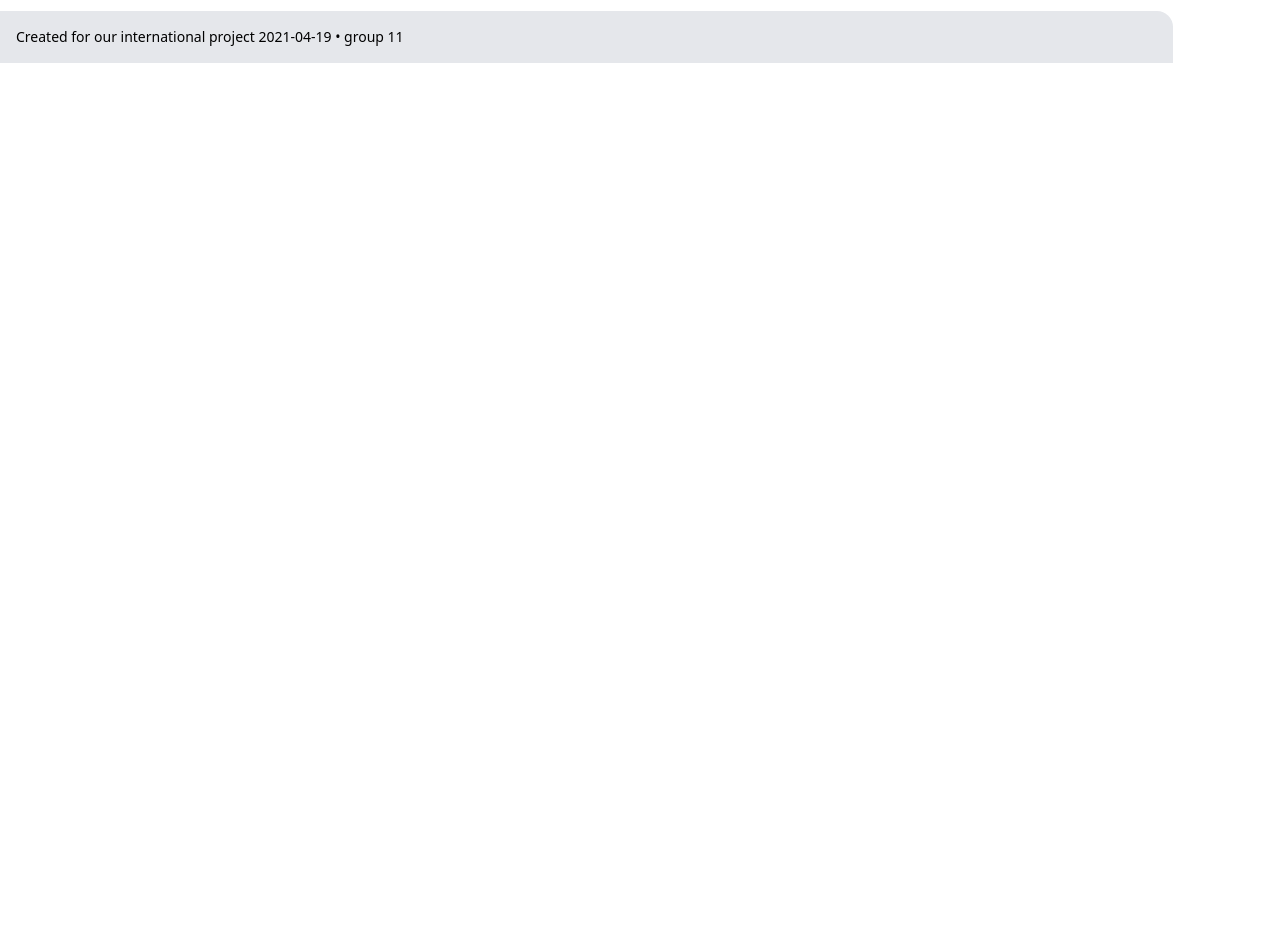
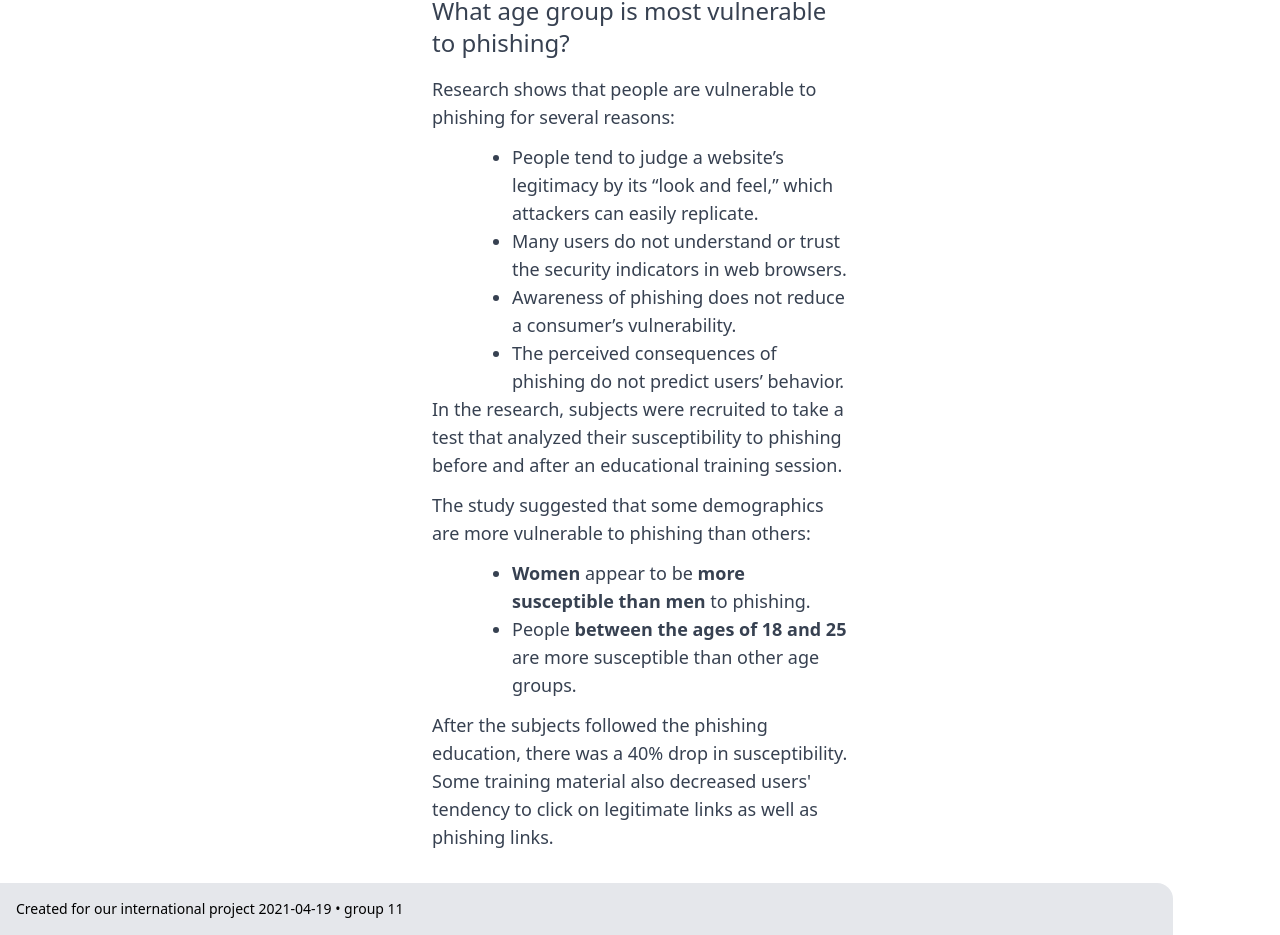
Before and after one commit to laurens-mesure/internationaal_project, a React (Create React App) app: page / in a window 1280 px wide. Shown: the part 1128-2063 px from the top of the page. Before the commit the page ends 1191 px from the top, so only its background shows below. Built offline with nearby package versions, Linux system fonts and the light colour scheme.

Commit message:
Add age groups section

```diff
--- /dev/null
+++ b/src/Components/AgeGroups.tsx
@@ -0,0 +1,29 @@
+import React from "react";
+
+const AgeGroups: React.FC = () => {
+    return (
+        <section className="mx-auto w-11/12 sm:w-2/3 xl:w-1/3 text-gray-700 text-lg mb-4 mt-4">
+            <h1 className="text-2xl 2xl:font-bold mb-4 mt-2">What age group is most vulnerable to phishing?</h1>
+            <p className="mb-3">Research shows that people are vulnerable to phishing for several reasons:</p>
+            <ul className="list-disc ml-20">
+                <li>People tend to judge a website’s legitimacy by its “look and feel,” which attackers can easily replicate.</li>
+                <li>Many users do not understand or trust the security indicators in web browsers. </li>
+                <li>Awareness of phishing does not reduce a consumer’s vulnerability. </li>
+                <li>The perceived consequences of phishing do not predict users’ behavior. </li>
+            </ul>
+            <p className="mb-3">In the research, subjects were recruited to take a test that analyzed their susceptibility to
+                phishing before and after an educational training session.</p>
+            <p className="mb-3">The study suggested that some demographics are more vulnerable to phishing than others:</p>
+
+            <ul className="list-disc ml-20 mb-3">
+                <li><strong> Women</strong> appear to be <strong>more susceptible than men</strong> to phishing.</li>
+                <li>People <strong>between the ages of 18 and 25</strong> are more susceptible than other age groups.</li>
+            </ul>
+            <p className="mb-3">After the subjects followed the phishing education, there was a 40% drop in
+                susceptibility. Some training material also decreased users' tendency to click on legitimate links as
+                well as phishing links.</p>
+        </section>
+    );
+};
+
+export default AgeGroups;
--- a/src/Views/Frontpage.tsx
+++ b/src/Views/Frontpage.tsx
@@ -2,6 +2,7 @@ import React from "react";
 import UrlTester from "../Components/UrlTester";
 import WhatIs from "../Components/WhatIs";
 import WhyPhishing from "../Components/WhyPhishing";
+import AgeGroups from "../Components/AgeGroups";
 
 const Frontpage: React.FC = () => {
     return (
@@ -12,6 +13,7 @@ const Frontpage: React.FC = () => {
             <UrlTester />
             <WhatIs />
             <WhyPhishing />
+            <AgeGroups />
         </div>
     );
 };
```
